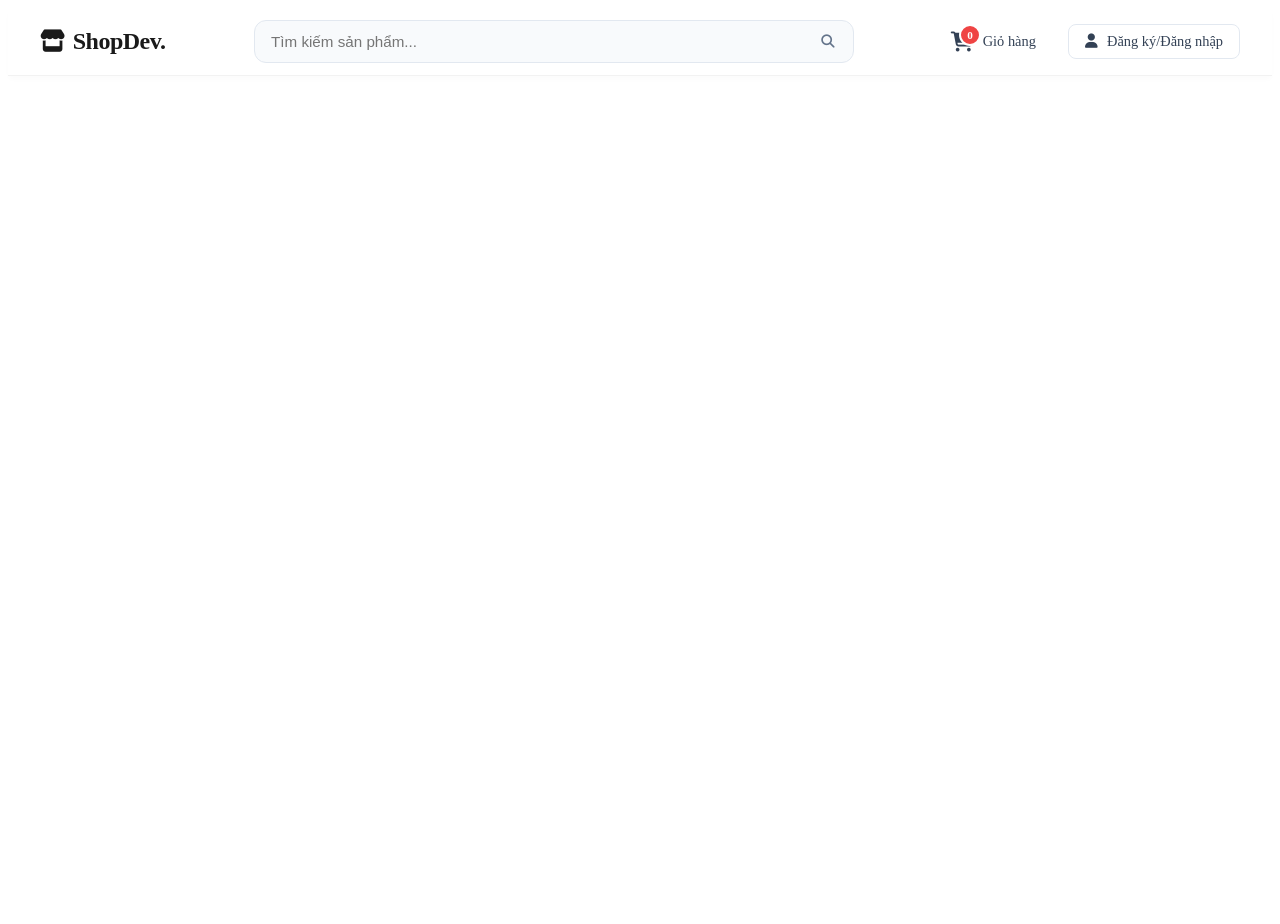
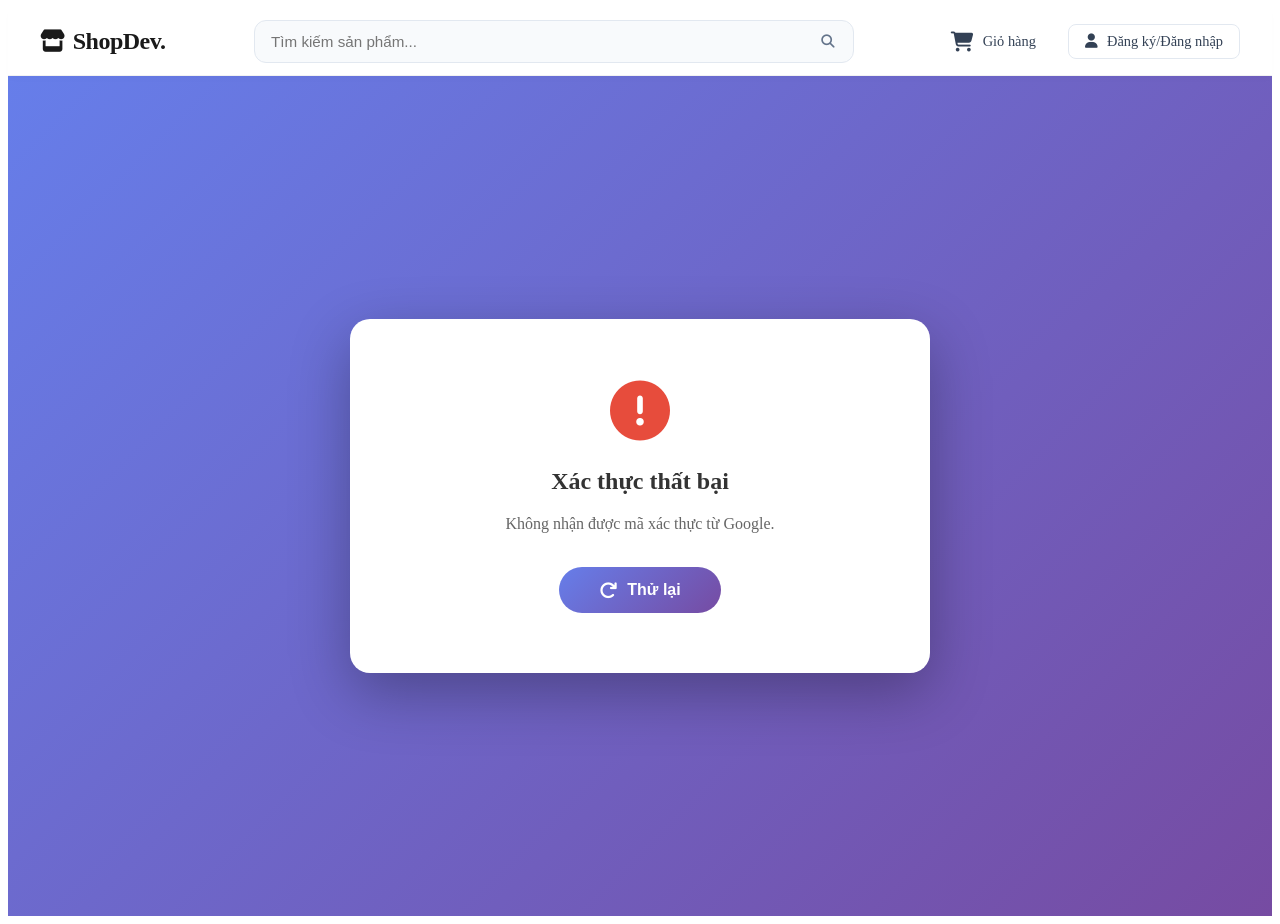
Before and after one commit to evsnoway2308/Watch-Sell, an Angular app: page /auth/google/callback in a window 1280 px wide. Before the commit this address led to /. Before the commit the page ends 800 px from the top, so only its background shows below. Built offline with nearby package versions, Linux system fonts and the light colour scheme.

Commit message:
feat: add Google authentication callback component with error handling; update routing and styles for login and signup forms

```diff
--- a/src/app/app.routes.ts
+++ b/src/app/app.routes.ts
@@ -2,9 +2,11 @@
 import { SignupComponent } from './features/auth/signup/signup';
 import { LoginComponent } from './features/auth/login/login';
 import { HomeComponent } from './features/home/home';
+import { GoogleCallbackComponent } from './features/auth/google-callback/google-callback.component';
 
 export const routes: Routes = [
   { path: '', component: HomeComponent, pathMatch: 'full' },
   { path: 'login', component: LoginComponent },
   { path: 'register', component: SignupComponent },
+  { path: 'auth/google/callback', component: GoogleCallbackComponent },
 ];
--- /dev/null
+++ b/src/app/features/auth/google-callback/google-callback.component.css
@@ -0,0 +1,142 @@
+.callback-container {
+    min-height: 100vh;
+    display: flex;
+    align-items: center;
+    justify-content: center;
+    background: linear-gradient(135deg, #667eea 0%, #764ba2 100%);
+    padding: 20px;
+}
+
+.loading-wrapper,
+.error-wrapper {
+    background: white;
+    border-radius: 20px;
+    padding: 60px 40px;
+    text-align: center;
+    box-shadow: 0 20px 60px rgba(0, 0, 0, 0.3);
+    max-width: 500px;
+    width: 100%;
+    animation: fadeIn 0.5s ease-in-out;
+}
+
+@keyframes fadeIn {
+    from {
+        opacity: 0;
+        transform: translateY(-20px);
+    }
+
+    to {
+        opacity: 1;
+        transform: translateY(0);
+    }
+}
+
+/* Loading Spinner */
+.spinner {
+    width: 60px;
+    height: 60px;
+    margin: 0 auto 30px;
+    border: 4px solid #f3f3f3;
+    border-top: 4px solid #667eea;
+    border-radius: 50%;
+    animation: spin 1s linear infinite;
+}
+
+@keyframes spin {
+    0% {
+        transform: rotate(0deg);
+    }
+
+    100% {
+        transform: rotate(360deg);
+    }
+}
+
+.loading-wrapper h2 {
+    font-size: 24px;
+    color: #333;
+    margin-bottom: 10px;
+    font-weight: 600;
+}
+
+.loading-wrapper p {
+    color: #666;
+    font-size: 16px;
+}
+
+/* Error State */
+.error-icon {
+    font-size: 60px;
+    color: #e74c3c;
+    margin-bottom: 20px;
+}
+
+.error-wrapper h2 {
+    font-size: 24px;
+    color: #333;
+    margin-bottom: 15px;
+    font-weight: 600;
+}
+
+.error-message {
+    color: #666;
+    font-size: 16px;
+    margin-bottom: 30px;
+    line-height: 1.6;
+}
+
+.btn-retry {
+    background: linear-gradient(135deg, #667eea 0%, #764ba2 100%);
+    color: white;
+    border: none;
+    padding: 14px 40px;
+    border-radius: 30px;
+    font-size: 16px;
+    font-weight: 600;
+    cursor: pointer;
+    transition: all 0.3s ease;
+    display: inline-flex;
+    align-items: center;
+    gap: 10px;
+}
+
+.btn-retry:hover {
+    transform: translateY(-2px);
+    box-shadow: 0 10px 25px rgba(102, 126, 234, 0.4);
+}
+
+.btn-retry:active {
+    transform: translateY(0);
+}
+
+.btn-retry i {
+    font-size: 18px;
+}
+
+/* Responsive */
+@media (max-width: 576px) {
+
+    .loading-wrapper,
+    .error-wrapper {
+        padding: 40px 30px;
+    }
+
+    .loading-wrapper h2,
+    .error-wrapper h2 {
+        font-size: 20px;
+    }
+
+    .loading-wrapper p,
+    .error-message {
+        font-size: 14px;
+    }
+
+    .spinner {
+        width: 50px;
+        height: 50px;
+    }
+
+    .error-icon {
+        font-size: 50px;
+    }
+}
--- /dev/null
+++ b/src/app/features/auth/google-callback/google-callback.component.html
@@ -0,0 +1,15 @@
+<div class="callback-container" *ngIf="errorMessage">
+
+    <!-- Error State Only -->
+    <div class="error-wrapper">
+        <div class="error-icon">
+            <i class="fas fa-exclamation-circle"></i>
+        </div>
+        <h2>Xác thực thất bại</h2>
+        <p class="error-message">{{ errorMessage }}</p>
+        <button class="btn-retry" (click)="retryLogin()">
+            <i class="fas fa-redo"></i> Thử lại
+        </button>
+    </div>
+
+</div>
--- /dev/null
+++ b/src/app/features/auth/google-callback/google-callback.component.ts
@@ -0,0 +1,96 @@
+import { Component, OnInit, OnDestroy, inject } from '@angular/core';
+import { ActivatedRoute, Router } from '@angular/router';
+import { AuthService } from '../../../core/services/auth.service';
+import { UserService } from '../../../core/services/user.service';
+import { ToastrService } from 'ngx-toastr';
+import { CommonModule } from '@angular/common';
+
+@Component({
+    selector: 'app-google-callback',
+    standalone: true,
+    imports: [CommonModule],
+    templateUrl: './google-callback.component.html',
+    styleUrl: './google-callback.component.css'
+})
+export class GoogleCallbackComponent implements OnInit, OnDestroy {
+    private route = inject(ActivatedRoute);
+    private router = inject(Router);
+    private authService = inject(AuthService);
+    private userService = inject(UserService);
+    private toastr = inject(ToastrService);
+
+    errorMessage = '';
+    private timeoutId?: number;
+
+    ngOnInit() {
+        // Set timeout for 10 seconds
+        this.timeoutId = window.setTimeout(() => {
+            this.handleError('Xác thực Google đã hết thời gian chờ. Vui lòng thử lại.');
+        }, 10000);
+
+        // Get code or error from URL params
+        this.route.queryParams.subscribe(params => {
+            const code = params['code'];
+            const error = params['error'];
+
+            if (error) {
+                this.handleError('Bạn đã từ chối cấp quyền. Vui lòng thử lại.');
+                return;
+            }
+
+            if (!code) {
+                this.handleError('Không nhận được mã xác thực từ Google.');
+                return;
+            }
+
+            // Exchange code for tokens
+            this.authService.loginWithGoogle(code).subscribe({
+                next: () => {
+                    this.clearTimeout();
+
+                    // Get user profile and redirect
+                    this.userService.getMyProfile().subscribe({
+                        next: (user) => {
+                            this.toastr.success(`Chào mừng, ${user.fullName}!`);
+
+                            if (user.role === 'ADMIN' || user.role === 'ROLE_ADMIN') {
+                                this.router.navigate(['/admin/dashboard']);
+                            } else {
+                                this.router.navigate(['/']);
+                            }
+                        },
+                        error: () => {
+                            // Even if profile fetch fails, redirect to home
+                            this.router.navigate(['/']);
+                        }
+                    });
+                },
+                error: (err) => {
+                    this.handleError('Đăng nhập Google thất bại. Vui lòng thử lại.');
+                    console.error('Google login error:', err);
+                }
+            });
+        });
+    }
+
+    private handleError(message: string) {
+        this.clearTimeout();
+        this.errorMessage = message;
+        this.toastr.error(message);
+    }
+
+    private clearTimeout() {
+        if (this.timeoutId) {
+            window.clearTimeout(this.timeoutId);
+            this.timeoutId = undefined;
+        }
+    }
+
+    retryLogin() {
+        this.router.navigate(['/login']);
+    }
+
+    ngOnDestroy() {
+        this.clearTimeout();
+    }
+}
--- a/src/app/features/auth/login/login.css
+++ b/src/app/features/auth/login/login.css
@@ -177,19 +177,47 @@
   display: flex;
   align-items: center;
   justify-content: center;
-  gap: 8px;
+  gap: 10px;
   background: #fff;
   border: 1px solid #e5e7eb;
   border-radius: 8px;
-  padding: 10px;
+  padding: 12px 16px;
   cursor: pointer;
   font-weight: 500;
   color: #374151;
   transition: all 0.2s;
+  font-size: 15px;
 }
 
 .btn-social:hover {
   background-color: #f9fafb;
+  border-color: #d1d5db;
+  box-shadow: 0 2px 4px rgba(0, 0, 0, 0.05);
+}
+
+.btn-social:active {
+  transform: scale(0.98);
+}
+
+/* Google Button Specific Styling */
+.btn-google {
+  border-color: #dadce0;
+}
+
+.btn-google:hover {
+  background-color: #f8f9fa;
+  border-color: #d2d4d8;
+  box-shadow: 0 1px 3px rgba(0, 0, 0, 0.1);
+}
+
+.btn-google i {
+  color: #4285f4;
+  font-size: 18px;
+}
+
+.btn-google span {
+  color: #3c4043;
+  font-weight: 500;
 }
 
 /* Footer Link (Create Account) */
--- a/src/app/features/auth/login/login.html
+++ b/src/app/features/auth/login/login.html
@@ -10,13 +10,13 @@
       <p>Đăng nhập để truy cập tài khoản</p>
     </div>
 
-    <form [formGroup]="loginForm" (ngSubmit)="onSubmit()">
+    <form [formGroup]="loginForm" (ngSubmit)="onSubmit()" autocomplete="off">
 
       <div class="form-group">
         <label for="username">Tên đăng nhập hoặc Email</label>
         <div class="input-container">
           <input type="text" id="username" class="form-input" formControlName="username"
-            placeholder="Nhập tên đăng nhập">
+            placeholder="Nhập tên đăng nhập" autocomplete="nope">
           <span class="input-icon">
             <i class="fas fa-user"></i>
           </span>
@@ -27,7 +27,7 @@
         <label for="password">Mật khẩu</label>
         <div class="input-container">
           <input [type]="showPassword ? 'text' : 'password'" id="password" class="form-input" formControlName="password"
-            placeholder="Nhập mật khẩu">
+            placeholder="Nhập mật khẩu" autocomplete="nope">
           <span class="input-icon cursor-pointer" (click)="showPassword = !showPassword">
             <i class="fas" [ngClass]="showPassword ? 'fa-eye-slash' : 'fa-eye'"></i>
           </span>
@@ -49,10 +49,10 @@
     </div>
 
     <div class="social-login">
-      <button type="button" class="btn-social" (click)="loginWithGoogle()">
-        <i class="fab fa-google text-google"></i> Google
+      <button type="button" class="btn-social btn-google" (click)="loginWithGoogle()">
+        <i class="fab fa-google"></i>
+        <span>Sign in with Google</span>
       </button>
-
     </div>
 
     <div class="footer-link">
--- a/src/app/features/auth/signup/signup.ts
+++ b/src/app/features/auth/signup/signup.ts
@@ -20,6 +20,7 @@
 
   showPassword = false;
   showConfirmPassword = false;
+
 
   registerForm = this.fb.group({
     username: ['', [Validators.required, Validators.minLength(3)]],
--- a/src/app/features/home/home.html
+++ b/src/app/features/home/home.html
@@ -2,7 +2,7 @@
     <!-- Hero Section -->
     <section class="hero-section">
         <div class="hero-content">
-            <h1>Chào mừng đến với ShopDev</h1>
+            <h1>Banner giới thiệu sản phẩm</h1>
             <p>Nơi mua sắm yêu thích của bạn với hàng ngàn sản phẩm chất lượng.</p>
             <button class="btn-primary">Mua sắm ngay</button>
         </div>
--- a/src/app/shared/components/header/header.html
+++ b/src/app/shared/components/header/header.html
@@ -18,7 +18,6 @@
       <a href="javascript:void(0)" class="action-btn">
         <div class="icon-wrapper">
           <i class="fas fa-shopping-cart"></i>
-          <span class="badge">0</span>
         </div>
         <span class="label">Giỏ hàng</span>
       </a>
```
Also changed, not shown: src/app/features/auth/signup/signup.html (+6 -42 lines), src/app/features/auth/signup/signup.css (line endings or trailing spaces).
